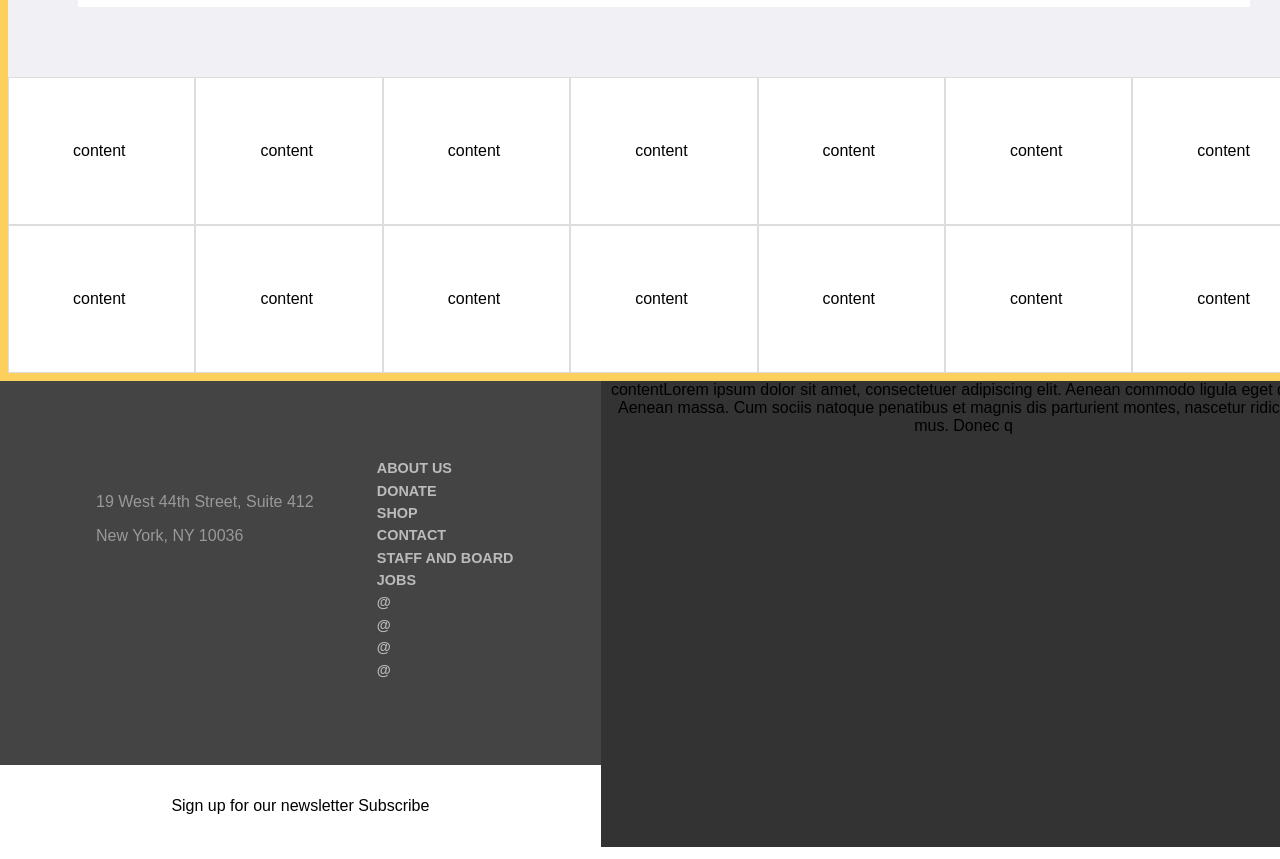
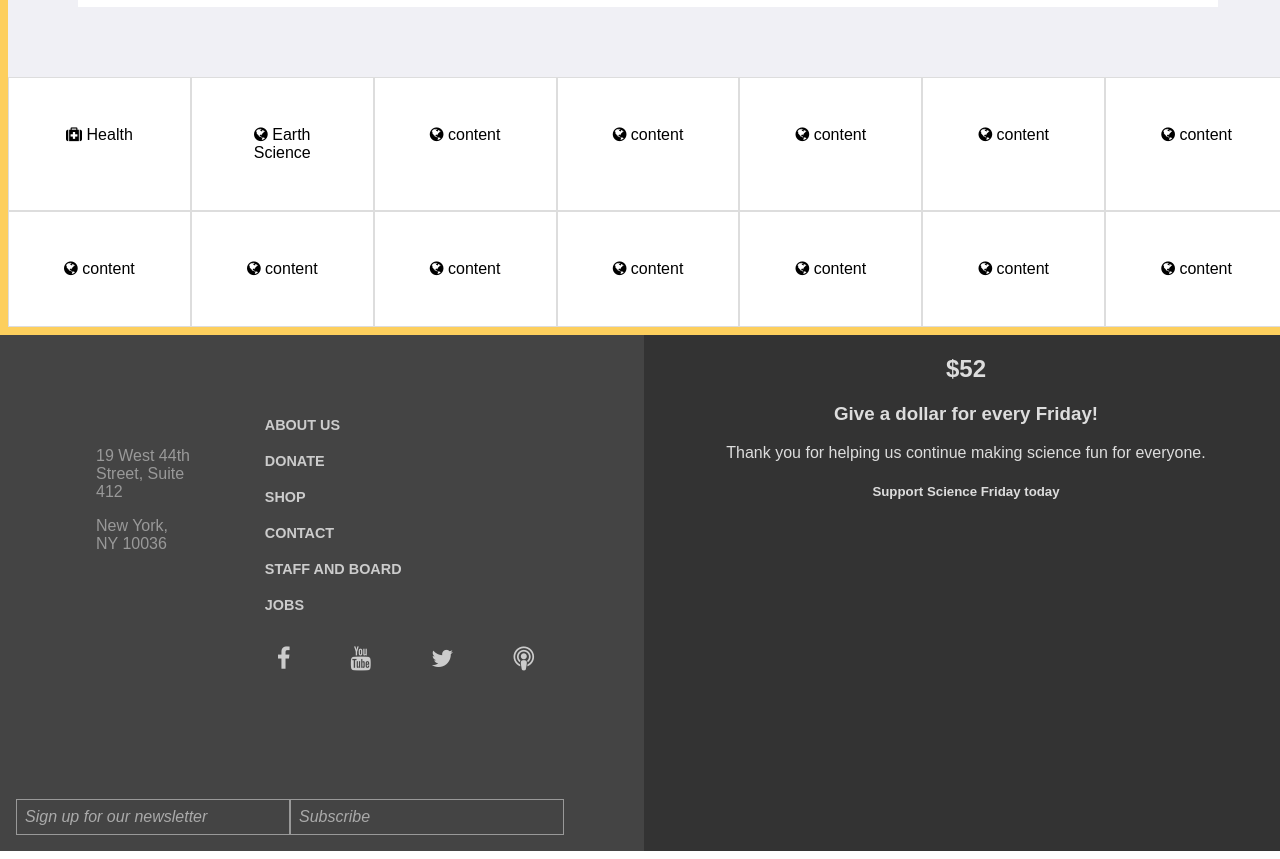
Before and after one commit to joaquinfox/scifri, a plain HTML site: page index.html in a window 1280 px wide. Shown: the part 1211-2070 px from the top of the page. Drawn offline with Linux system fonts and the light colour scheme.

Commit message:
finalize page layout

```diff
--- a/index.html
+++ b/index.html
@@ -3,6 +3,7 @@
 <head>
   <title>Mockup of Science Friday</title>
   <meta charset="utf-8">
+  <meta name="viewport" content="width=device-width, initial-scale=1"/>
   <link rel="stylesheet"
   href="font-awesome-4.7.0/css/font-awesome.css">
   <style>
@@ -10,16 +11,13 @@
     display: flex;
     font-size: 16px;
     font-family: sans-serif;
-
   }
   body {
-
+    max-width: 100vw;
   }
   .first-wrap {
-    width: 99.5%;
     box-shadow: 0 0 0 .5rem #fdcf5d;
     min-height: 100vh;
-
   }
   .header {
     display: flex;
@@ -117,15 +115,19 @@
     padding:10rem;
   }
   .index {
+    display: flex;
+    flex-direction: column;
+    text-align: center;
   }
   .indexrow {
+    width: 100vw;
     display: flex;
     flex-direction: row;
   }
   .indexrowbox {
-    flex:auto;
-    border: 1px solid #ddd;
-    padding:4rem;
+    flex: 1 0 0;
+    border: 0.5px solid #ddd;
+    padding:3rem;
   }
   footer {
     display: flex;
@@ -133,43 +135,60 @@
     margin-top: .5rem;
     margin-left: -.5rem;
   }
+  .footerbox1{
+    width: 50%;
+  }
   .footerbox1-wrap {
-    flex:1;
     display: flex;
     background-color: #444;
     padding: 5rem;
   }
-  .footerbox1 .footer-address {
+  .footerbox1-wrap .footer-address {
     text-align: left;
     padding: 1em;
     color:#999;
   }
-  .footerbox1 nav ul {
+  .footerbox1-wrap-right {
+    display: flex;
     flex-direction: column;
+  }
+  .directory {
     text-align: left;
-    color: #bbb;
     font-weight: bold;
   }
+  .directory ul  {
+    flex-direction: column;
+  }
   .footerbox1 li {
-    padding: 0.5em;
-    margin-top: -.5rem;
+    color:#ccc;
+    padding: 1.25em;
+    margin-top: -1rem;
+  }
+  .footer-social li {
+    font-size: 1.5rem;
   }
   .signup-subscribe {
-    flex-direction: column;
-    padding: 2em;
+    text-align: left;
+    color: #aaa;
+    font-style: italic;
+    display: flex;
+    background-color: #444;
+    padding: 1em;
   }
-  .footer-social  {
-    display: flex;
+  .signup-subscribe label {
+    border: 1px solid #999;
+    width: 20vw;
+    padding: .5em;
   }
   .footerbox2 {
     flex:1 1 20%;
     background-color: #333;
+    color: #ddd;
   }
   </style>
 </head>
 <body>
   <div class="first-wrap">
-
     <div class="header">
       <div class="logo">
         <div class="flexlogo">
@@ -248,48 +267,63 @@
     <div class="index">
       <div class="indexrow">
         <div class="indexrowbox">
+          <i class="fa fa-medkit" aria-hidden="true"></i>
+          Health
+        </div>
+        <div class="indexrowbox">
+          <i class="fa fa-globe" aria-hidden="true"></i>
+          Earth Science
+        </div>
+        <div class="indexrowbox">
+          <i class="fa fa-globe" aria-hidden="true"></i>
           content
         </div>
         <div class="indexrowbox">
+          <i class="fa fa-globe" aria-hidden="true"></i>
           content
         </div>
         <div class="indexrowbox">
+          <i class="fa fa-globe" aria-hidden="true"></i>
           content
         </div>
         <div class="indexrowbox">
+          <i class="fa fa-globe" aria-hidden="true"></i>
           content
         </div>
         <div class="indexrowbox">
-          content
-        </div>
-        <div class="indexrowbox">
-          content
-        </div>
-        <div class="indexrowbox">
+          <i class="fa fa-globe" aria-hidden="true"></i>
           content
         </div>
       </div>
       <div class="indexrow">
         <div class="indexrowbox">
+          <i class="fa fa-globe" aria-hidden="true"></i>
           content
         </div>
         <div class="indexrowbox">
+          <i class="fa fa-globe" aria-hidden="true"></i>
           content
         </div>
         <div class="indexrowbox">
+          <i class="fa fa-globe" aria-hidden="true"></i>
           content
         </div>
         <div class="indexrowbox">
+          <i class="fa fa-globe" aria-hidden="true"></i>
           content
         </div>
         <div class="indexrowbox">
+          <i class="fa fa-globe" aria-hidden="true"></i>
           content
         </div>
         <div class="indexrowbox">
+          <i class="fa fa-globe" aria-hidden="true"></i>
           content
         </div>
         <div class="indexrowbox">
+          <i class="fa fa-globe" aria-hidden="true"></i>
           content
+        </div>
       </div>
     </div>
   </div>
@@ -305,7 +339,8 @@
           New York, NY 10036
         </p>
       </div>
-        <nav>
+      <div class="footerbox1-wrap-right">
+        <nav class="directory">
           <ul>
             <li>
               ABOUT US
@@ -326,21 +361,24 @@
               JOBS
             </li>
           </ul>
+        </nav>
+        <nav class="social">
           <ul class="footer-social">
             <li>
-              @
+              <i class="fa fa-facebook" aria-hidden="true"></i>
             </li>
             <li>
-              @
+              <i class="fa fa-youtube" aria-hidden="true"></i>
             </li>
             <li>
-              @
+              <i class="fa fa-twitter" aria-hidden="true"></i>
             </li>
             <li>
-              @
+              <i class="fa fa-podcast" aria-hidden="true"></i>
             </li>
           </ul>
         </nav>
+      </div>
 
     </div>
     <form class="signup-subscribe">
@@ -353,10 +391,13 @@
     </form>
   </div>
   <div class="footerbox2">
-      contentLorem ipsum dolor sit amet, consectetuer adipiscing elit. Aenean commodo ligula eget dolor. Aenean massa. Cum sociis natoque penatibus et magnis dis parturient montes, nascetur ridiculus mus. Donec q
+    <h2>$52</h2>
+    <h3>Give a dollar for every Friday!</h3>
+    <p>
+      Thank you for helping us continue making science fun for everyone.
+    </p>
+    <h5>Support Science Friday today</h5>
   </div>
   </footer>
-
-
 </body>
 </html>
```
Lines whose indentation alone changed are shown as unchanged.
